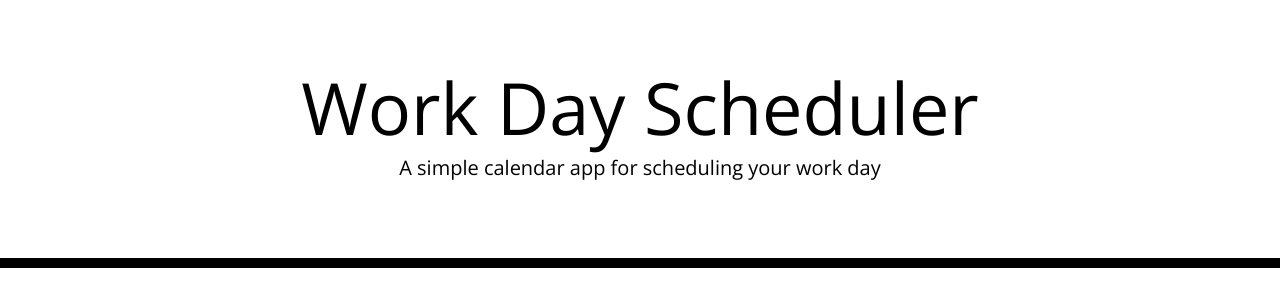
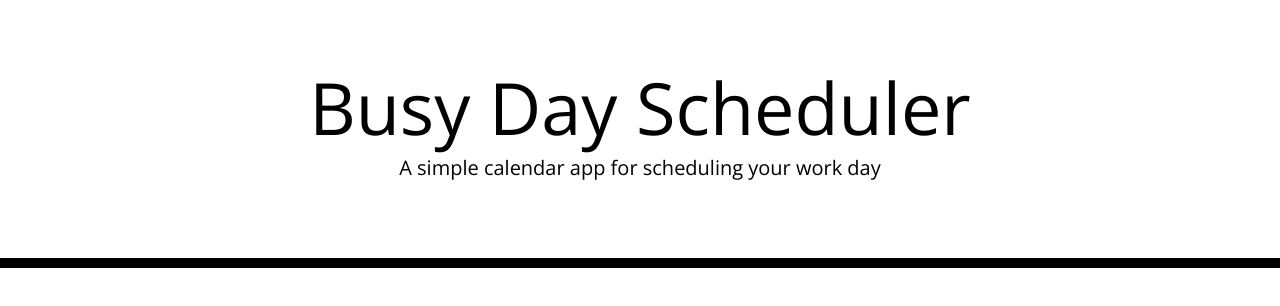
Before and after one commit to Michael-Bee/Busy_Day_Scheduler, a plain HTML site: page index.html in a window 1280 px wide. Drawn offline with nearby package versions, Linux system fonts and the light colour scheme; files that its build step writes are made by us from their sources.

Commit message:
created files needed, changed title

```diff
--- a/index.html
+++ b/index.html
@@ -19,12 +19,12 @@
       rel="stylesheet"
     />
     <link rel="stylesheet" href="style.css" />
-    <title>Work Day Scheduler</title>
+    <title>Busy Day Scheduler</title>
   </head>
 
   <body>
     <header class="jumbotron">
-      <h1 class="display-3">Work Day Scheduler</h1>
+      <h1 class="display-3">Busy Day Scheduler</h1>
       <p class="lead">A simple calendar app for scheduling your work day</p>
       <p id="currentDay" class="lead"></p>
     </header>
```
Also changed, not shown: README.md, assets/js/script.js (added).
